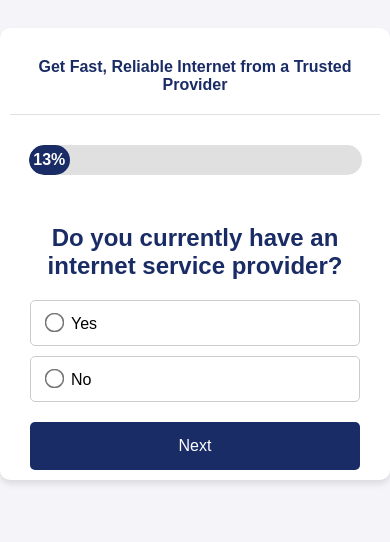
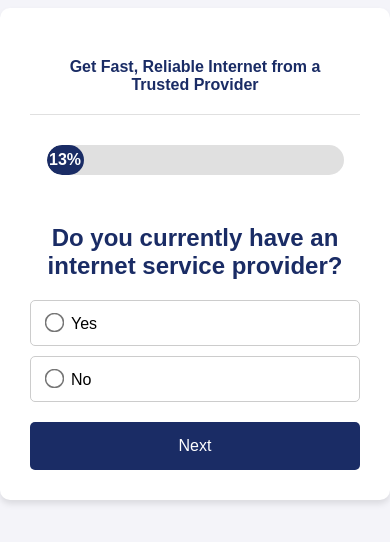
Before and after one commit to saad8212/spectrum-packages, a React (Create React App) app: page / in a window 390 px wide. Shown: the part 168-710 px from the top of the page. Built offline with nearby package versions, Linux system fonts and the light colour scheme.

Commit message:
small designs updated

```diff
--- a/src/App.css
+++ b/src/App.css
@@ -17,7 +17,7 @@ body {
     margin: 0 auto;
     min-width: 30vw;
     width: 40vw;
-    padding: 20px;
+    padding: 30px;
     background-color: #ffffff;
     border-radius: 10px;
     box-shadow: 0 4px 6px rgba(0, 0, 0, 0.1);
@@ -30,7 +30,7 @@ body {
     .App {
       width: 100%;
       max-width: 100%;
-      padding: 10px;
+      padding: 30px;
     }
   }
 
@@ -46,11 +46,7 @@ body {
     border-bottom: 1px solid #e0e0e0;
   }
 
-  /* SurveyStep Component Styles */
-   .survey-step {
-    /* margin: 20px 0; */
-    padding: 0 20px;
-  }
+
 
   .survey-step h2 {
     font-size: 24px;
--- a/src/components/SurveyTable.module.css
+++ b/src/components/SurveyTable.module.css
@@ -22,7 +22,7 @@
 }
 
 .table th {
-    background-color: #4CAF50;
+  background-color: #4caf50;
   color: white;
   font-weight: bold;
 }
@@ -50,11 +50,12 @@
 
 @media (max-width: 768px) {
   .tableContainer {
-      width: 100%;
     overflow-x: auto;
+    min-height: 100vh;
   }
 
-    .table th, .table td {
+  .table th,
+  .table td {
     padding: 10px;
   }
 
```
Lines whose indentation alone changed are shown as unchanged.
